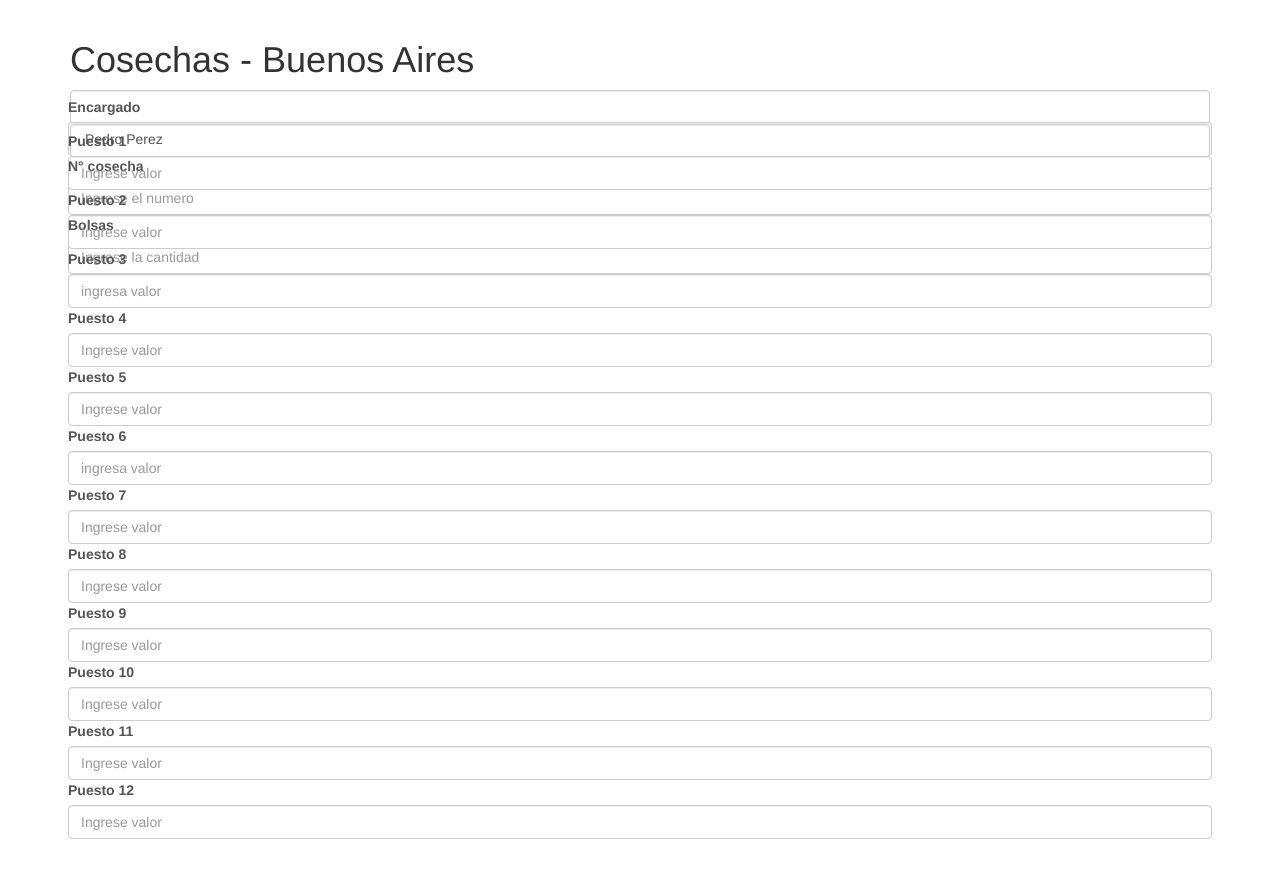
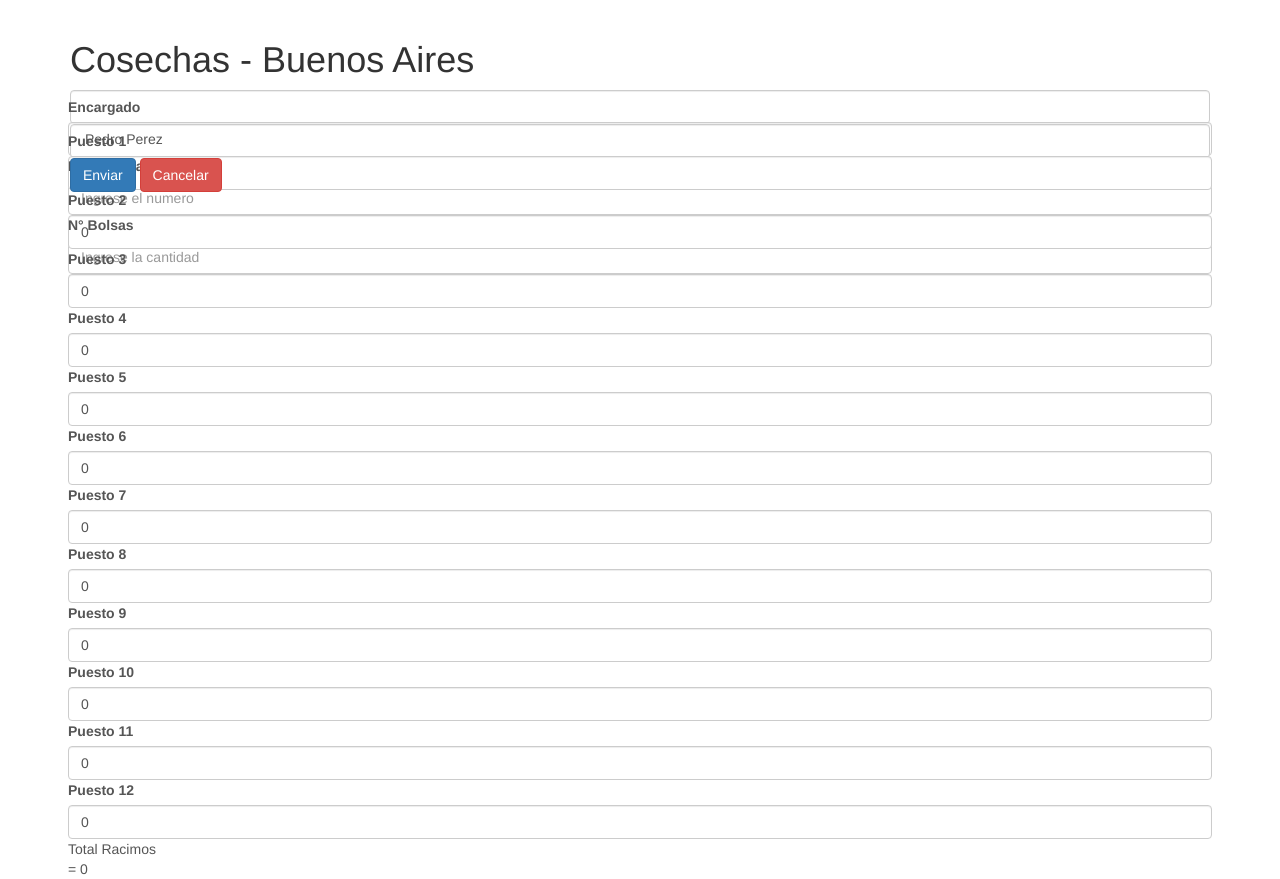
Before and after one commit to pedritoeldulce/oil-palm-harvest, a Flask app: page /dashboard/cosechas-bat in a window 1280 px wide. Shown: the part 52-931 px from the top of the page. Before the commit the page ends 891 px from the top, so only its background shows below. Run offline with Flask 3, Linux system fonts and the light colour scheme; parts of the project's set-up code (start-up, migrations or seed data) failed here and were passed over; some libraries are stand-ins or nearby versions.

Commit message:
Empleados, cosechas de las 3 parcelas

```diff
--- a/app/admin/forms.py
+++ b/app/admin/forms.py
@@ -8,8 +8,9 @@
     apellidos = StringField()
     dni = StringField(validators=[DataRequired()])
     telefono = StringField(validators=[DataRequired()])
-    f_inicio = DateField('Fecha de Inicio de labores')
-    f_fin = DateField('Fecha Fin de labores')
+    """ f_inicio = DateField('Fecha de Inicio de labores')
+    f_fin = DateField('Fecha Fin de labores') """
+    # tipo datetime lo veremos depsues
 
 
 class ParcelasForm(FlaskForm):
@@ -30,7 +31,7 @@
 
 class cosechaJCM(FlaskForm):
     encargado = SelectField('Encargado', choices=[('Pedro Perez', 'Pedro Perez'),('Paolo Perez', 'Paolo Perez'), ('Segundo Rojas', 'Rojas Rimarachin')])
-    n_cosecha = IntegerField('N° cosecha', validators=[InputRequired(), NumberRange(1, 40)])
+    n_cosecha = IntegerField('N° cosecha', validators=[InputRequired(), NumberRange(1, 30)])
     bolsas = IntegerField('N° Bolsas', validators=[InputRequired(), NumberRange(1, 999)])
     puesto_1 = IntegerField('Puesto 1', validators=[InputRequired(message="Ingresar un valor válido"), NumberRange(0, 999, message="Ingresar un valor mayor a 0")], default=0)
     puesto_2 = IntegerField('Puesto 2', validators=[InputRequired(message="Ingresar un valor válido"), NumberRange(0, 999, message="Ingresar un valor mayor a 0")], default=0)
@@ -42,21 +43,21 @@
     puesto_8 = IntegerField('Puesto 8', validators=[InputRequired(message="Ingresar un valor válido"), NumberRange(0, 999, message="Ingresar un valor mayor a 0")], default=0)
 
 class cosechaBAT(FlaskForm):
-    encargado = SelectField('Encargado', choices=[('DP', 'Pedro Perez'),('PP', 'Paolo Perez'), ('RR', 'Rojas Rimarachin')])
-    n_cosecha = IntegerField('N° cosecha')
-    bolsas = IntegerField()
-    puesto_1 = IntegerField('Puesto 1')
-    puesto_2 = IntegerField('Puesto 2')
-    puesto_3 = IntegerField()
-    puesto_4 = IntegerField()
-    puesto_5 = IntegerField()
-    puesto_6 = IntegerField()
-    puesto_7 = IntegerField()
-    puesto_8 = IntegerField()
-    puesto_9 = IntegerField()
-    puesto_10 = IntegerField()
-    puesto_11 = IntegerField()
-    puesto_12 = IntegerField()
+    encargado = SelectField('Encargado', choices=[('Pedro Perez'),('Paolo Perez'), ('Rojas Rimarachin')])
+    n_cosecha = IntegerField('N° cosecha',validators=[InputRequired(), NumberRange(1,30)])
+    bolsas = IntegerField('N° Bolsas', validators=[InputRequired(), NumberRange(1, 999)])
+    puesto_1 = IntegerField('Puesto 1', validators=[InputRequired(message="Ingresar un valor válido"), NumberRange(0, 999, message="Ingresar un valor mayor a 0")], default=0)
+    puesto_2 = IntegerField('Puesto 2', validators=[InputRequired(message="Ingresar un valor válido"), NumberRange(0, 999, message="Ingresar un valor mayor a 0")], default=0)
+    puesto_3 = IntegerField('Puesto 3', validators=[InputRequired(message="Ingresar un valor válido"), NumberRange(0, 999, message="Ingresar un valor mayor a 0")], default=0)
+    puesto_4 = IntegerField('Puesto 4', validators=[InputRequired(message="Ingresar un valor válido"), NumberRange(0, 999, message="Ingresar un valor mayor a 0")], default=0)
+    puesto_5 = IntegerField('Puesto 5', validators=[InputRequired(message="Ingresar un valor válido"), NumberRange(0, 999, message="Ingresar un valor mayor a 0")], default=0)
+    puesto_6 = IntegerField('Puesto 6', validators=[InputRequired(message="Ingresar un valor válido"), NumberRange(0, 999, message="Ingresar un valor mayor a 0")], default=0)
+    puesto_7 = IntegerField('Puesto 7', validators=[InputRequired(message="Ingresar un valor válido"), NumberRange(0, 999, message="Ingresar un valor mayor a 0")], default=0)
+    puesto_8 = IntegerField('Puesto 8', validators=[InputRequired(message="Ingresar un valor válido"), NumberRange(0, 999, message="Ingresar un valor mayor a 0")], default=0)
+    puesto_9 = IntegerField('Puesto 9', validators=[InputRequired(message="Ingresar un valor válido"), NumberRange(0, 999, message="Ingresar un valor mayor a 0")], default=0)
+    puesto_10 = IntegerField('Puesto 10', validators=[InputRequired(message="Ingresar un valor válido"), NumberRange(0, 999, message="Ingresar un valor mayor a 0")], default=0)
+    puesto_11 = IntegerField('Puesto 11', validators=[InputRequired(message="Ingresar un valor válido"), NumberRange(0, 999, message="Ingresar un valor mayor a 0")], default=0)
+    puesto_12 = IntegerField('Puesto 12', validators=[InputRequired(message="Ingresar un valor válido"), NumberRange(0, 999, message="Ingresar un valor mayor a 0")], default=0)
 
 class cosechaKM6(FlaskForm):
     encargado = SelectField('Encargado', choices=[('DP', 'Pedro Perez'),('PP', 'Paolo Perez'), ('RR', 'Rojas Rimarachin')])
--- a/app/admin/routes.py
+++ b/app/admin/routes.py
@@ -2,10 +2,15 @@
 from .forms import EmpleadosForm, ParcelasForm, CosechasForm
 from .forms import cosechaJCM, cosechaBAT, cosechaKM6
 from . import admin
-from .models import CosechaJCM
+from .models import CosechaJCM, CosechaBAT, Empleados
+import datetime
 
 @admin.route('/dashboard')
-def get_dashboard():
+def dashboard():
+
+    #jcm = CosechaJCM.get_cosechas()
+    #bat = CosechaBAT.get_cosechas()
+
     return render_template('dashboard.html', title = "Dashboard")
 
 @admin.route('/dashboard/cosechas-jcm', methods=['GET', 'POST'])
@@ -27,10 +32,23 @@
 
     return render_template('cosechas_jcm.html', title = "Cosechas - JCM", jcm = jcm, total = total)
 
-@admin.route('/dashboard/cosechas-bat')
+@admin.route('/dashboard/cosechas-bat', methods=['GET', 'POST'])
 def cosechasbat():
-    bat = cosechaBAT()
-    return render_template('cosechas_bat.html', title = "Cosechas - Buenos Aires", bat = bat)
+    bat = cosechaBAT(request.form)
+
+    encargado,n_cosecha, n_bolsas = bat.encargado.data, bat.n_cosecha.data, bat.bolsas.data
+    p1, p2, p3, p4, p5, p6, p7, p8 = bat.puesto_1.data, bat.puesto_2.data, bat.puesto_3.data, bat.puesto_4.data, bat.puesto_5.data, bat.puesto_6.data, bat.puesto_7.data, bat.puesto_8.data
+    p9, p10, p11, p12 = bat.puesto_9.data, bat.puesto_10.data, bat.puesto_11.data, bat.puesto_12.data
+
+    total = p1+p2+p3+p4+p5+p6+p7+p8+p9+p10+p11+p12
+
+    if bat.validate_on_submit():
+        cosecha_bat = CosechaBAT(encargado=encargado, n_cosecha = n_cosecha, n_bolsas=n_bolsas, p_1=p1, p_2=p2, p_3=p3, p_4=p4, p_5=p5,
+                                 p_6=p6, p_7=p7, p_8=p8, p_9=p9, p_10=p10, p_11=p11, p_12=p12, total =total)
+
+        cosecha_bat.save()
+
+    return render_template('cosechas_bat.html', title = "Cosechas - Buenos Aires", bat = bat, total = total)
 
 @admin.route('/dashboard/cosechas-km6')
 def cosechaskm6():
@@ -42,10 +60,16 @@
     form = ParcelasForm()
     return render_template('parcela.html', title = "Parcelas", form=form)
 
-@admin.route('/dashboard/empleados')
-def get_empleados():
-    form = EmpleadosForm()
-    return render_template('empleados.html', title = "Empleado", form = form)
+@admin.route('/dashboard/empleados', methods=['GET','POST'])
+def empleados():
+    form = EmpleadosForm(request.form)
+    nombres, apellidos,dni, telefono=form.nombres.data, form.apellidos.data, form.dni.data, form.telefono.data
+
+    if form.validate_on_submit():
+
+        empleado = Empleados(nombres = nombres, apellidos=apellidos, dni = dni, telefono = telefono)
+        empleado.save()
+    return render_template('empleados.html', title = "Empleado", form=form)
 
 
 
--- a/app/admin/templates/cosechas_bat.html
+++ b/app/admin/templates/cosechas_bat.html
@@ -4,6 +4,9 @@
 {% block title %} {{title}} {% endblock %}
 
 {% block container %}
+
+<form method="POST">
+    <input type="hidden" name="csrf_token" value="{{csrf_token()}}">
     <h1>Cosechas - Buenos Aires </h1>
 
     <div class="form-control">
@@ -56,17 +59,25 @@
 
         </div>
         <div class="row">
-        <div class="col-4">
+            <div class="col-3">
                 {{render_field(bat.puesto_10, class="form-control", placeholder="Ingrese valor")}}
             </div>
-        <div class="col-4">
+            <div class="col-3">
                 {{render_field(bat.puesto_11, class="form-control", placeholder="Ingrese valor")}}
             </div>
-        <div class="col-4">
+            <div class="col-3">
                 {{render_field(bat.puesto_12, class="form-control", placeholder="Ingrese valor")}}
             </div>
-
+            <div class="col-3">
+                Total Racimos
+                <div class="form control" >
+                    = {{total}}
+                </div>
+            </div>
         </div>
     </div>
 
+    <button type="submit" class="btn btn-primary">Enviar</button>
+    <a href="#" class="btn btn-danger">Cancelar</a>
+</form>
 {% endblock %}
--- a/app/admin/templates/cosechas_jcm.html
+++ b/app/admin/templates/cosechas_jcm.html
@@ -56,7 +56,6 @@
                 Total Racimos
                 <div class="form control" >
                     = {{total}}
-
             </div>
             </div>
 
--- a/app/admin/templates/dashboard.html
+++ b/app/admin/templates/dashboard.html
@@ -2,6 +2,9 @@
 
 {% block title %} {{title}} {% endblock %}
 
+
 {% block container %}
-    <h1>Hola desde dashboard con extends layout  - noa</h1>
+  <h2>Lista de cosechas</h2>
+
+
 {% endblock %}
--- a/app/templates/layout.html
+++ b/app/templates/layout.html
@@ -16,7 +16,7 @@
     <div class="collapse navbar-collapse" id="navbarSupportedContent">
       <ul class="navbar-nav mr-auto">
         <li class="nav-item active">
-          <a class="nav-link" href="#">Inicio <span class="sr-only">(current)</span></a>
+          <a class="nav-link" href="{{url_for('admin.dashboard')}}">Inicio <span class="sr-only">(current)</span></a>
         </li>
         <li class="nav-item">
           <a class="nav-link" href="#">Diario</a>
@@ -35,7 +35,7 @@
             <a class="dropdown-item" href="#">Culebra</a>
 
             <div class="dropdown-divider"></div>
-            <a class="dropdown-item" href="#">Empleados</a>
+            <a class="dropdown-item" href="{{url_for('admin.empleados')}}">Empleados</a>
           </div>
         </li>
 
```
Also changed, not shown: app/admin/models.py (+55 -0 lines), app/admin/templates/empleados.html (+7 -13 lines). Lines whose indentation alone changed are shown as unchanged.
